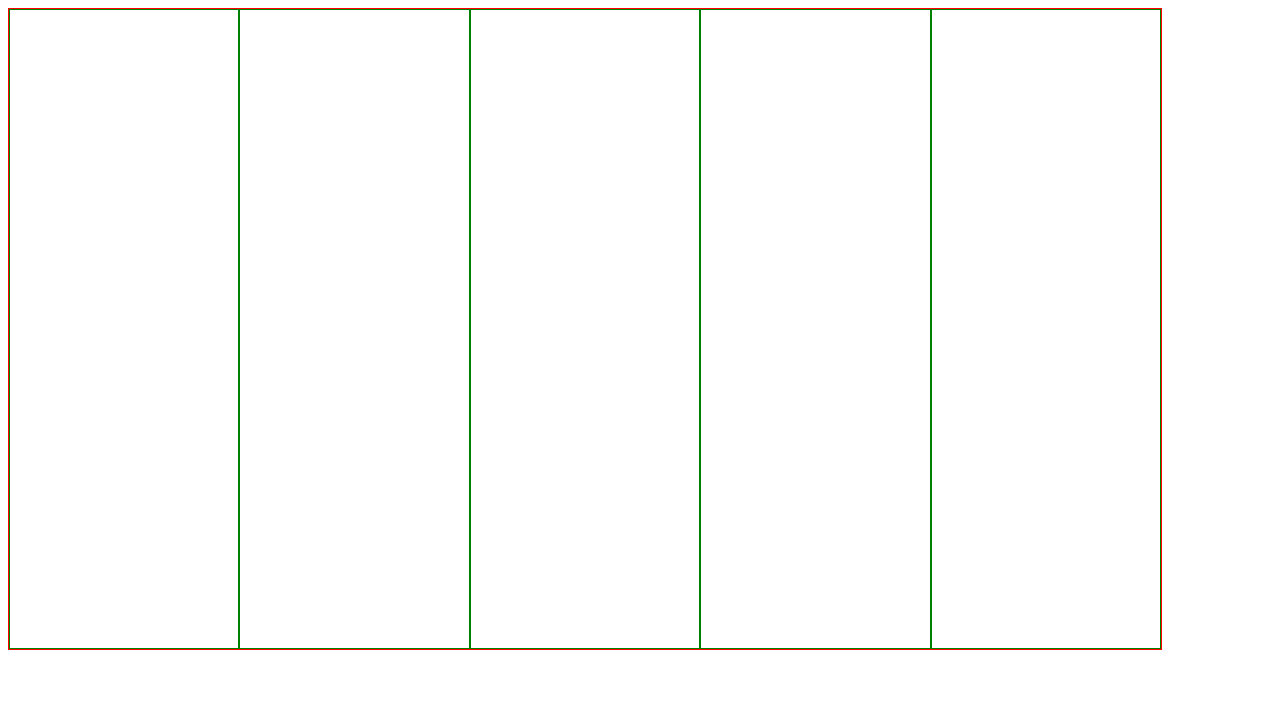
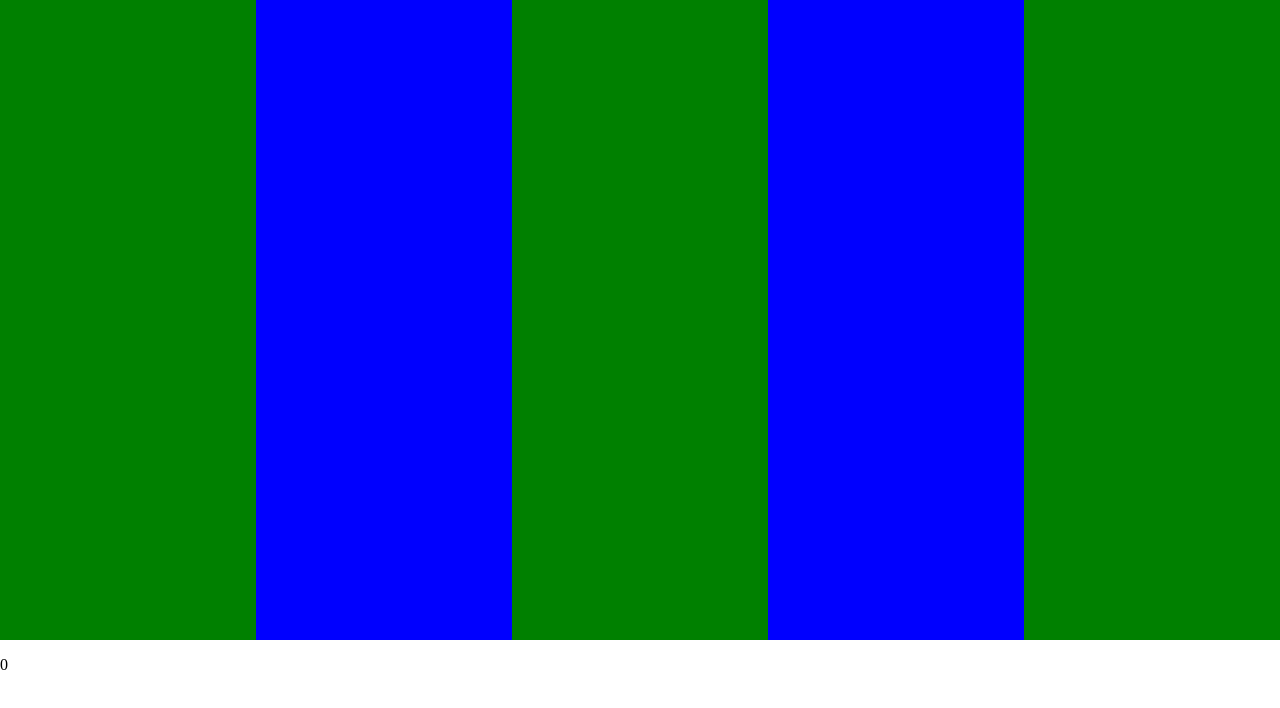
Before and after one commit to lvingonzales/highness-hero-prototype, a website: page index.html in a window 1280 px wide. Drawn offline with Linux system fonts and the light colour scheme.

Commit message:
Finished Animation Structure

```diff
--- a/index.html
+++ b/index.html
@@ -15,6 +15,10 @@
             <div class="project-container"></div>
             <div class="project-container"></div>
             <div class="project-container"></div>
+
+        </div>
+        <div class="timer-container">
+            <p class="timer"></p>
         </div>
     </main>
 </body>
--- a/main.js
+++ b/main.js
@@ -0,0 +1,81 @@
+let domProjectContainers = document.querySelectorAll(".project-container");
+const heroContainer = document.querySelector("#hero-container");
+let domTimer = document.querySelector(".timer");
+let containers = [];
+let remainingTime = 5000;
+let currentProgress = 0;
+let finishedContainers = 0;
+domTimer.innerHTML = currentProgress;
+let intervalCarousel;
+let intervalTimer;
+
+//
+window.addEventListener("load", () => {
+  domProjectContainers.forEach((container) => {
+    containers.push(new Container(container));
+  });
+
+  setTimeout(() => {
+    containers.forEach((container) => {
+      container.addAnims();
+    });
+    containers.forEach((container) => {
+      container.updatePosition();
+    });
+  }, 500);
+});
+
+heroContainer.addEventListener("mouseleave", () => {});
+
+// Helper Function
+function chooseTransform() {
+  let dice = Math.floor(Math.random() * (100 - 1) + 1);
+  if (dice % 2 == 1) {
+    return -100;
+  } else {
+    return 100;
+  }
+}
+
+//  Container class
+class Container {
+  constructor(domElement) {
+    this.container = domElement;
+    this.initialPosition = chooseTransform();
+    this.currentPosition = this.initialPosition;
+
+    this.container.style.transform = `translateY(${this.initialPosition}%)`;
+
+    this.container.addEventListener("transitionend", () => {
+      if (this.currentPosition == 0) {
+        this.container.classList.add("active");
+      } else {
+        this.container.classList.remove("active");
+      }
+    });
+
+    this.container.addEventListener("mouseover", () => {
+        this.container.classList.add("focus");
+    });
+
+    this.container.addEventListener("mouseleave", () => {
+      this.container.classList.remove("focus");
+    });
+  }
+
+  updatePosition() {
+    if (this.currentPosition != 0) {
+      this.currentPosition = 0;
+    } else {
+      this.currentPosition = this.initialPosition;
+    }
+
+    this.container.style.transform = `translateY(${this.currentPosition}%)`;
+  }
+
+  addAnims() {
+    this.container.style.transition = `transform ${Math.floor(
+      Math.random() * (2 - 1) + 1
+    )}s ${Math.random()}s ease-out, flex 0.5s ease-out`;
+  }
+}
--- a/scss/style.scss
+++ b/scss/style.scss
@@ -1,6 +1,7 @@
 body {
-    width: 90vw;
+    width: 100vw;
     height: 80vh;
+    margin: 0px;
 }
 
 main,
@@ -10,12 +11,29 @@ main,
 }
 
 #hero-container {
-    border: 1px solid red;
+    // border: 1px solid red;
     display: flex;
     flex-direction: row;
+    overflow: hidden;
 }
 
 .project-container {
     flex: 1 1 0;
-    border: 1px solid green;
+    transition: flex 1s ease-out;
+    background-color: green;
+    pointer-events: none;
+
+    &:nth-child(even) {
+        background-color: blue;
+    }
+
+    &.active {
+        cursor: pointer;
+        pointer-events: all;
+
+    }
+
+    &.focus {
+        flex: 5 1 0;
+    }
 }
```
Also changed, not shown: style.css, 1 other file.
